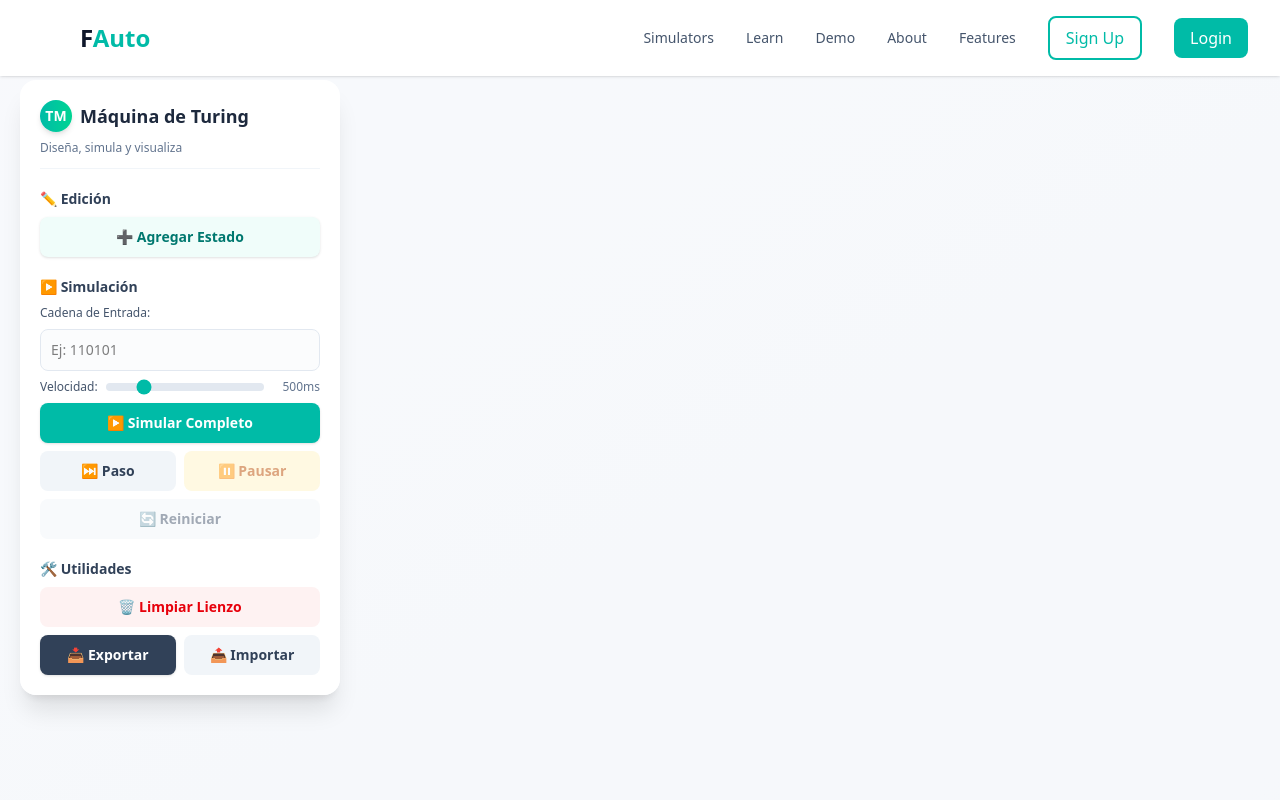
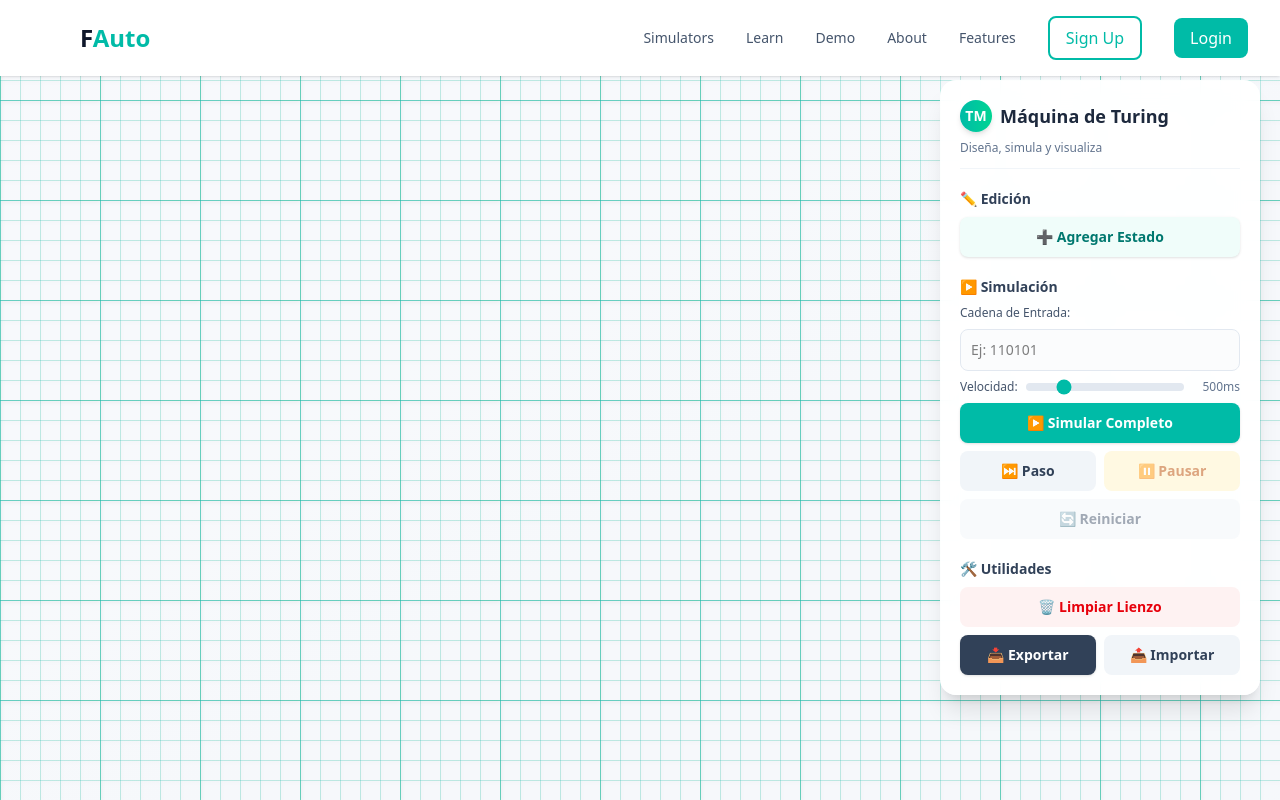
Before and after one commit to Moisessantos45/fauto, a Vue app: page /tm-simulator in a window 1280 px wide. Built offline with nearby package versions, Linux system fonts and the light colour scheme.

Commit message:
Fix: Adjust the menu position and add a grid pattern to the canvas background

```diff
--- a/src/views/TMSimulator.vue
+++ b/src/views/TMSimulator.vue
@@ -3,7 +3,7 @@
         <div class="h-1 bg-linear-to-r from-teal-500 to-emerald-400"></div>
 
         <aside id="menu" ref="menu"
-            class="menu flex flex-col absolute w-[320px] max-h-[90vh] p-5 bg-white/95 backdrop-blur-md rounded-2xl shadow-xl top-20 left-5 overflow-y-auto z-20 cursor-grab user-select-none gap-4 scrollbar_styled">
+            class="menu flex flex-col absolute w-[320px] max-h-[90vh] p-5 bg-white/95 backdrop-blur-md rounded-2xl shadow-xl top-20 right-5 overflow-y-auto z-20 cursor-grab user-select-none gap-4 scrollbar_styled">
 
             <div class="pb-3 border-b border-slate-100">
                 <div class="flex items-center gap-2 mb-2">
@@ -147,6 +147,14 @@
         <svg id="svg-lienzo" ref="svgLienzoRef"
             style="position: absolute; top: 0; left: 0; width: 100%; height: 100%; pointer-events: auto; z-index: 5;">
             <defs>
+                <pattern id="smallGrid" width="20" height="20" patternUnits="userSpaceOnUse">
+                    <path d="M 20 0 L 0 0 0 20" fill="none" stroke="#e2e8f0" stroke-width="0.5"/>
+                </pattern>
+                <pattern id="grid" width="100" height="100" patternUnits="userSpaceOnUse">
+                    <rect width="100" height="100" fill="url(#smallGrid)"/>
+                    <path d="M 100 0 L 0 0 0 100" fill="none" stroke="#cbd5e1" stroke-width="1"/>
+                </pattern>
+
                 <linearGradient id="gradient-azul" x1="0%" y1="0%" x2="100%" y2="100%">
                     <stop offset="0%" style="stop-color:#14b8a6;stop-opacity:1" />
                     <stop offset="100%" style="stop-color:#10b981;stop-opacity:1" />
@@ -161,6 +169,7 @@
                     <path d="M 0 0 L 20 10 L 0 20 Z" fill="#14b8a6" stroke="#10b981" stroke-width="0.5" />
                 </marker>
             </defs>
+            <rect width="100%" height="100%" fill="url(#grid)"/>
         </svg>
 
         <div v-for="nodo in nodosStore.nodos" :key="nodo.id"
```
